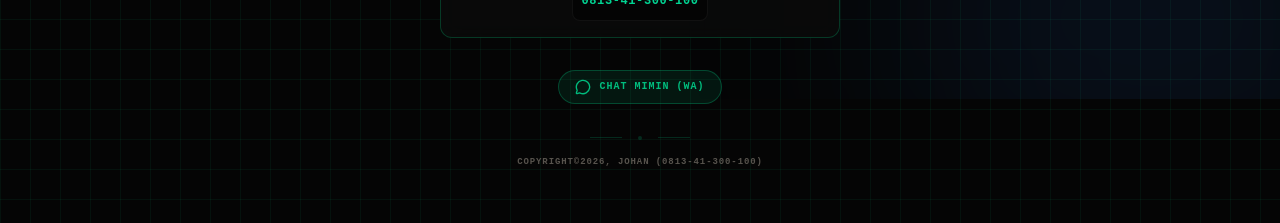
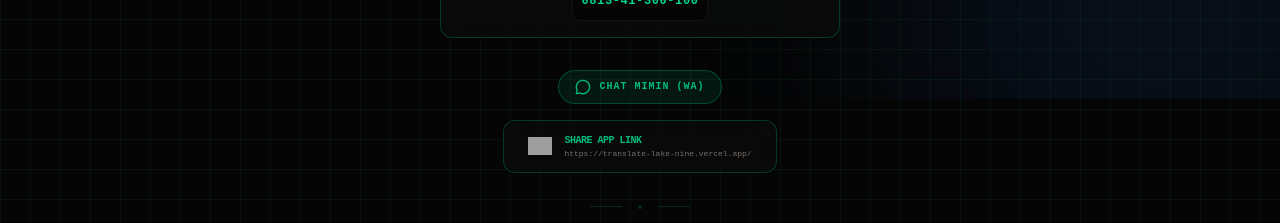
Before and after one commit to josanv1n/ScanIndo, a React (Vite) app: page / in a window 1280 px wide. Shown: the part 701-924 px from the top of the page. Built offline with nearby package versions, Linux system fonts and the light colour scheme; no server answers; grey boxes are pictures that could not be loaded.

Commit message:
feat: Enhance SEO and add share functionality
Adds meta tags for improved SEO and social media sharing. Also introduces a button to easily copy a promotional message with the app link and logo.

```diff
--- a/index.html
+++ b/index.html
@@ -4,6 +4,21 @@
     <meta charset="UTF-8" />
     <meta name="viewport" content="width=device-width, initial-scale=1.0" />
     <title>IndoScan Pro, Translate Image Bahasa Asing menjadi Indonesia</title>
+    <meta name="description" content="Scan & Translate Kilat! Ubah tulisan asing jadi Bahasa Indonesia cuma sekali jepret. Gak pake ribet, langsung paham! 🚀" />
+
+    <!-- Open Graph / Facebook -->
+    <meta property="og:type" content="website" />
+    <meta property="og:url" content="https://translate-lake-nine.vercel.app/" />
+    <meta property="og:title" content="IndoScan Pro - Scan & Translate Kilat" />
+    <meta property="og:description" content="Ubah tulisan asing jadi Bahasa Indonesia cuma sekali jepret. Gak pake ribet, langsung paham! 🚀" />
+    <meta property="og:image" content="https://josanvin.github.io/josanvin/img/indoscan.png" />
+
+    <!-- Twitter -->
+    <meta property="twitter:card" content="summary_large_image" />
+    <meta property="twitter:url" content="https://translate-lake-nine.vercel.app/" />
+    <meta property="twitter:title" content="IndoScan Pro - Scan & Translate Kilat" />
+    <meta property="twitter:description" content="Ubah tulisan asing jadi Bahasa Indonesia cuma sekali jepret. Gak pake ribet, langsung paham! 🚀" />
+    <meta property="twitter:image" content="https://josanvin.github.io/josanvin/img/indoscan.png" />
   </head>
   <body>
     <div id="root"></div>
--- a/src/App.tsx
+++ b/src/App.tsx
@@ -541,15 +541,32 @@ export default function App() {
           </div>
 
           {/* WhatsApp Link */}
+          <div className="flex flex-col items-center gap-4 mb-8">
             <a
               href="https://wa.me/6281341300100"
               target="_blank"
               rel="noopener noreferrer"
-            className="inline-flex items-center gap-2 px-4 py-2 bg-emerald-500/10 hover:bg-emerald-500/20 border border-emerald-500/30 rounded-full transition-all group mb-8"
+              className="inline-flex items-center gap-2 px-4 py-2 bg-emerald-500/10 hover:bg-emerald-500/20 border border-emerald-500/30 rounded-full transition-all group"
             >
               <MessageCircle className="w-4 h-4 text-emerald-500 group-hover:scale-110 transition-transform" />
               <span className="text-[10px] font-bold uppercase tracking-widest text-emerald-500">Chat Mimin (WA)</span>
             </a>
+
+            <button
+              onClick={() => {
+                const text = "Scan & Translate Kilat! Ubah tulisan asing jadi Bahasa Indonesia cuma sekali jepret. Cobain INDOSCAN_PRO sekarang! 🚀\n\nLink: https://translate-lake-nine.vercel.app/\nLogo: https://josanvin.github.io/josanvin/img/indoscan.png";
+                navigator.clipboard.writeText(text);
+                alert("Link & Logo Berhasil Disalin!");
+              }}
+              className="glass-panel px-6 py-3 rounded-xl flex items-center gap-3 hover:bg-white/5 transition-all active:scale-95 border-emerald-500/20"
+            >
+              <img src="https://josanvin.github.io/josanvin/img/indoscan.png" alt="Logo" className="w-6 h-6 object-contain" />
+              <div className="text-left">
+                <p className="text-[10px] font-bold text-emerald-500 uppercase tracking-tighter">Share App Link</p>
+                <p className="text-[8px] text-stone-500">https://translate-lake-nine.vercel.app/</p>
+              </div>
+            </button>
+          </div>
 
           <div className="flex items-center justify-center gap-4 mb-4 opacity-20">
             <div className="h-[1px] w-8 bg-emerald-500" />
```
Lines whose indentation alone changed are shown as unchanged.
